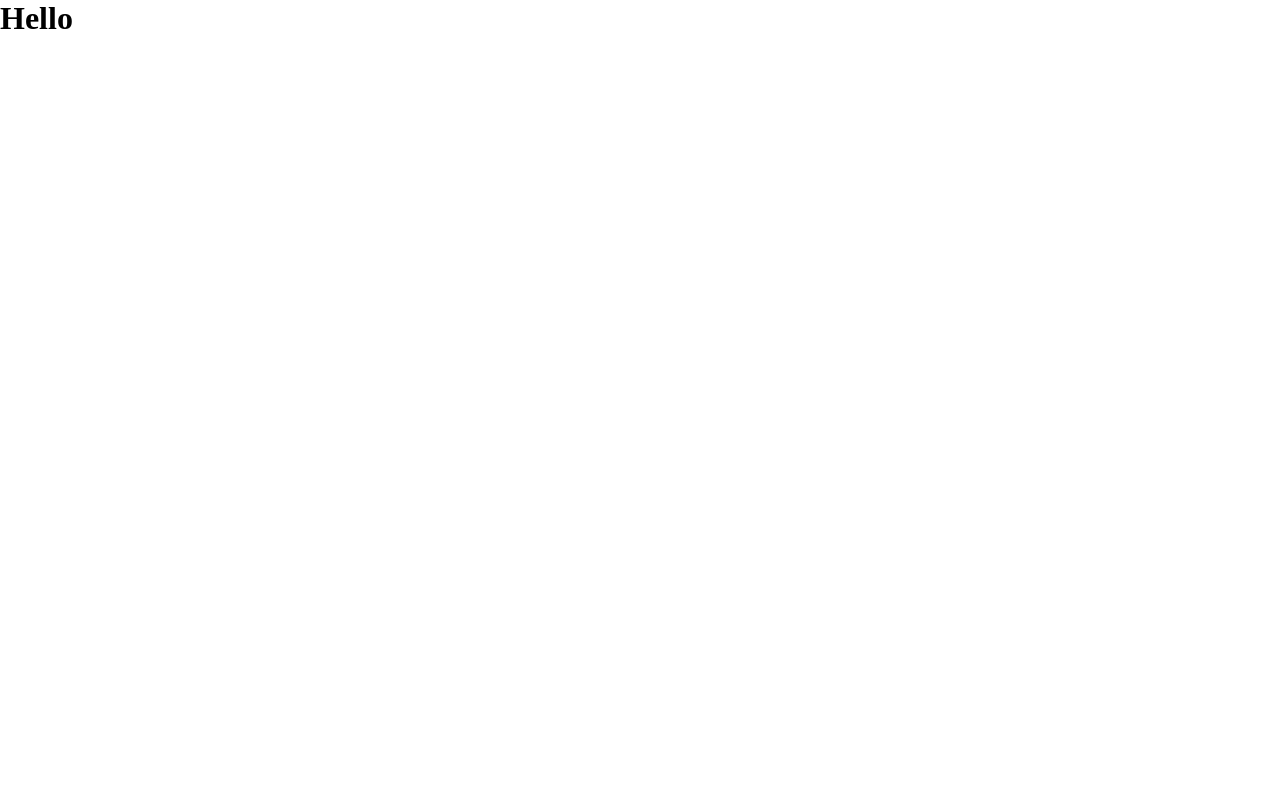
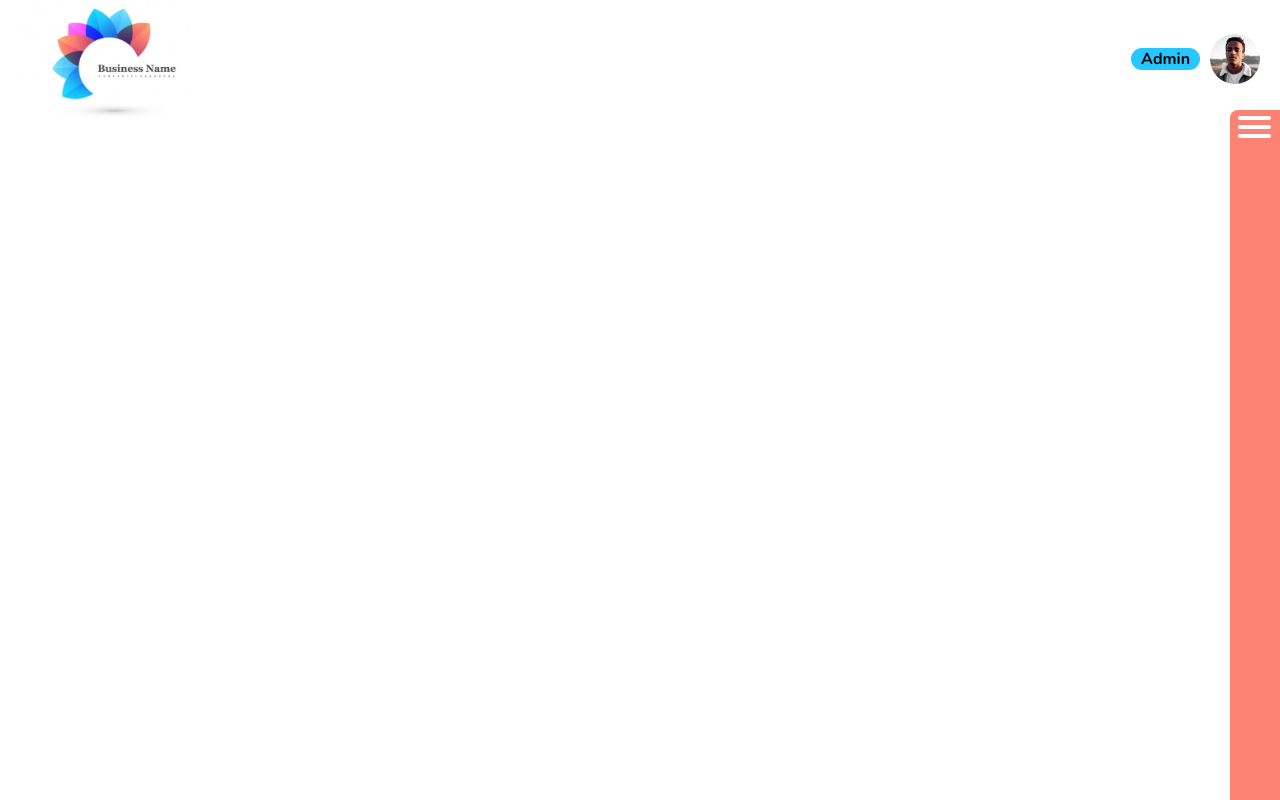
Before and after one commit to humbruno/xpto-landing-react, a React (Create React App) app: page / in a window 1280 px wide. Built offline with nearby package versions, Linux system fonts and the light colour scheme.

Commit message:
feat: header and sidebar

```diff
--- a/src/App.js
+++ /dev/null
@@ -1,5 +0,0 @@
-function App() {
-  return <h1>Hello</h1>;
-}
-
-export default App;
--- /dev/null
+++ b/src/App.jsx
@@ -0,0 +1,14 @@
+import React from "react";
+import Header from "./components/Header/Header";
+import Sidebar from "./components/Sidebar/Sidebar";
+
+function App() {
+  return (
+    <React.Fragment>
+      <Header />
+      <Sidebar />
+    </React.Fragment>
+  );
+}
+
+export default App;
--- /dev/null
+++ b/src/components/Header/Header.jsx
@@ -0,0 +1,15 @@
+import styles from "./Header.module.scss";
+
+const Header = () => {
+  return (
+    <header className={styles.header}>
+      <img src="/assets/logo.png" alt="XPTO Logo" className={styles.logo} />
+      <div className={styles.profileInfo}>
+        <strong>Admin</strong>
+        <img src="assets/profile-photo.jpg" alt="" aria-hidden="true" />
+      </div>
+    </header>
+  );
+};
+
+export default Header;
--- /dev/null
+++ b/src/components/Header/Header.module.scss
@@ -0,0 +1,32 @@
+.header {
+  display: flex;
+  justify-content: space-between;
+
+  background-color: #fff;
+
+  padding: 0 20px;
+}
+
+.logo {
+  width: 200px;
+  height: auto;
+}
+
+.profileInfo {
+  display: flex;
+  align-items: center;
+  gap: 10px;
+
+  font-size: 1rem;
+
+  img {
+    width: 50px;
+    border-radius: 50%;
+  }
+
+  strong {
+    background-color: var(--clr-primary);
+    padding: 0 10px;
+    border-radius: 12px;
+  }
+}
--- /dev/null
+++ b/src/components/Sidebar/Sidebar.jsx
@@ -0,0 +1,39 @@
+import { useState } from "react";
+import styles from "./Sidebar.module.scss";
+
+const Sidebar = () => {
+  const [openMenu, setOpenMenu] = useState(false);
+
+  const clickHandler = () => {
+    setOpenMenu(!openMenu);
+  };
+
+  return (
+    <nav className={`${styles.sidebar} ${openMenu ? styles.active : ""}`}>
+      <button className={styles.hamburgerMenu} onClick={clickHandler}>
+        <span></span>
+        <span></span>
+        <span></span>
+      </button>
+      <ul className={styles.navList}>
+        <li>
+          <a href="/" className={styles.navItemAbout}>
+            About
+          </a>
+        </li>
+        <li>
+          <a href="/" className={styles.navItemUsers}>
+            Competitors
+          </a>
+        </li>
+        <li>
+          <a href="/" className={styles.navItemWinners}>
+            Winners
+          </a>
+        </li>
+      </ul>
+    </nav>
+  );
+};
+
+export default Sidebar;
--- /dev/null
+++ b/src/components/Sidebar/Sidebar.module.scss
@@ -0,0 +1,78 @@
+/* SIDEBAR STYLES */
+
+.sidebar {
+  position: fixed;
+  top: 110px;
+  right: 0;
+
+  height: 100vh;
+  width: 50px;
+
+  background-color: var(--clr-secondary);
+
+  padding: 6px 14px;
+  border-top-left-radius: 8px;
+
+  transition: all 150ms ease-in-out;
+}
+
+.sidebar.active {
+  width: 160px;
+}
+
+.hamburgerMenu {
+  position: absolute;
+  left: 8px;
+  top: 6px;
+
+  font-size: 1.275rem;
+  text-align: center;
+
+  background-color: transparent;
+}
+
+.hamburgerMenu span {
+  display: block;
+  width: 33px;
+  height: 4px;
+
+  margin-bottom: 5px;
+  border-radius: 3px;
+
+  background-color: var(--txt-primary);
+
+  transition: all 150ms ease-in-out;
+}
+
+.hamburgerMenu:hover {
+  cursor: pointer;
+}
+
+.hamburgerMenu:hover span {
+  transform: scale(1.2);
+}
+
+.navList {
+  padding: 50px 0;
+
+  display: flex;
+  flex-direction: column;
+  gap: 15px;
+}
+
+.navList li {
+  display: none;
+  user-select: none;
+
+  font-size: 1.25rem;
+  letter-spacing: 2px;
+}
+
+.navList li:hover {
+  cursor: pointer;
+  text-decoration: underline;
+}
+
+.sidebar.active .navList li {
+  display: block;
+}
--- a/src/index.scss
+++ b/src/index.scss
@@ -1,5 +1,35 @@
+@import url("https://fonts.googleapis.com/css2?family=Nunito:wght@400;700&display=swap");
+
+:root {
+  /* brand colors from logo */
+  --clr-primary: #26c6ff;
+  --clr-secondary: #fc8373;
+
+  --txt-primary: #fff;
+  --txt-secondary: #000;
+}
+
 * {
   margin: 0;
   padding: 0;
   box-sizing: border-box;
 }
+
+body {
+  font-family: "Nunito", sans-serif;
+}
+
+ul {
+  list-style: none;
+}
+
+button {
+  border: none;
+}
+
+a,
+a:active,
+a:visited {
+  text-decoration: none;
+  color: var(--txt-primary);
+}
```
Also changed, not shown: src/index.jsx (renamed from src/index.js).
